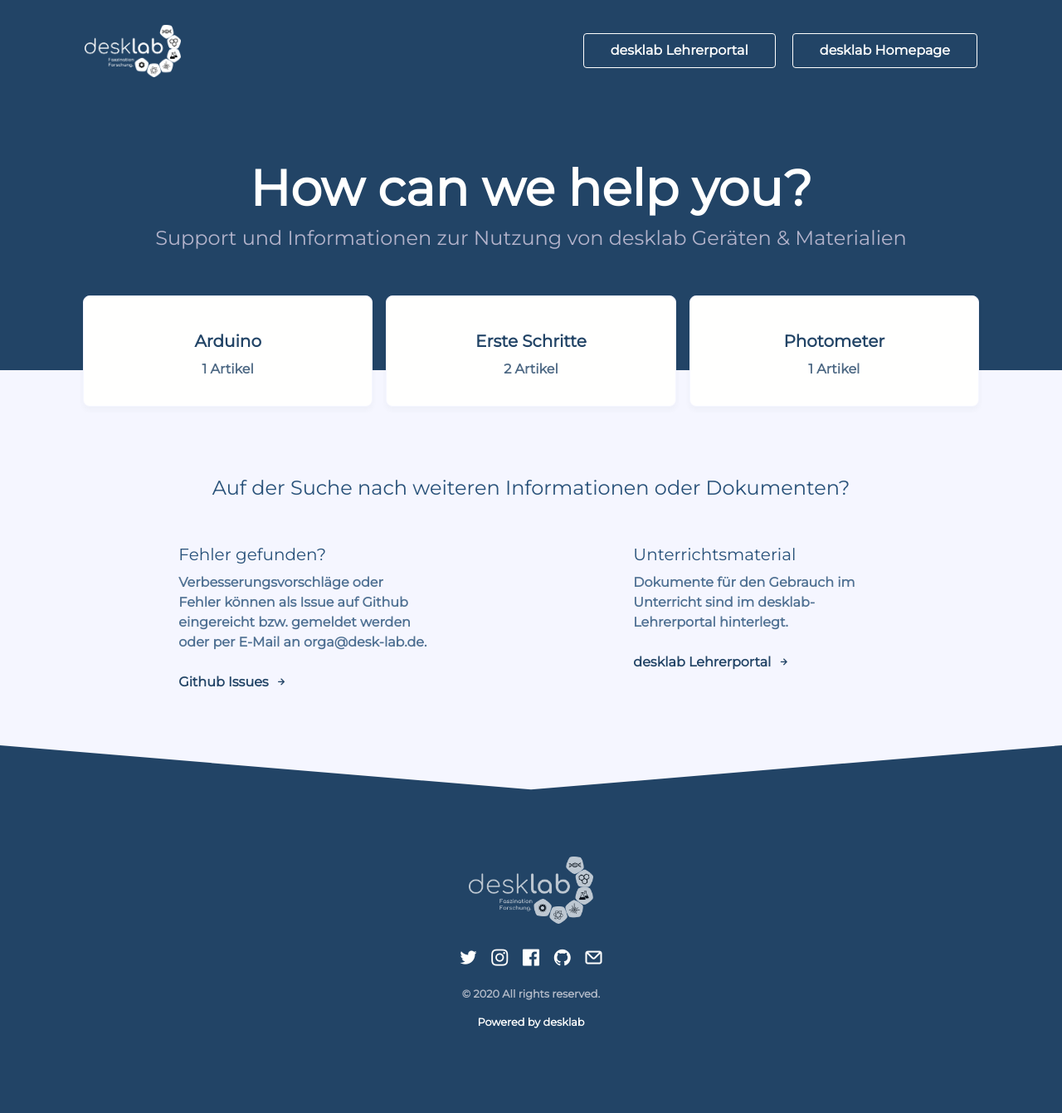
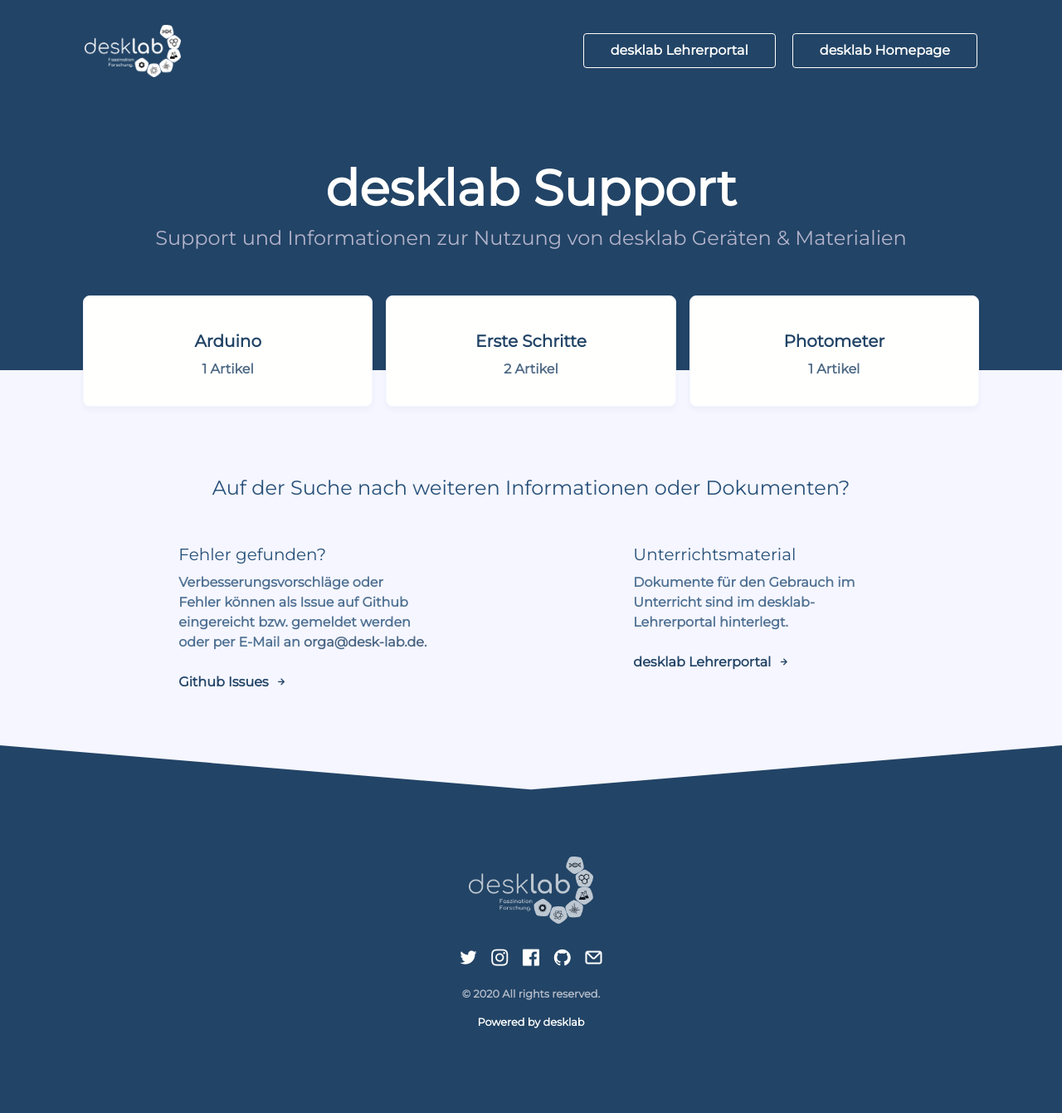
Before and after one commit to desklab/desklab.github.io, a Jekyll site: the page built from index.html, in a window 1280 px wide. Shown: the whole page at 83% size. Built offline with Jekyll 4.4.1, drawn with Linux system fonts in a browser that asks for light colours; nearby versions of some CDN libraries.

Commit message:
Add tagline and email link

```diff
--- a/_config.yml
+++ b/_config.yml
@@ -19,17 +19,19 @@
 # in the templates via {{ site.myvariable }}.
 
 title: desklab
-description: desklab support page
+description: desklab Support
 baseurl: / # the subpath of your site, e.g. /support
 url: https://support.desk-lab.de # the base hostname & protocol for your site, e.g. http://example.com
 permalink: /:categories/:title
+
+tagline: Support
 
 content_type: #Define whether this is a knowledge base, help center, or something else
 use_authors: false #Set this to false to disable showing post authors
 
 brand_logo: desklab-logo.png
 brand_name: desklab
-header: How can we help you?
+header: desklab Support
 subheader: Support und Informationen zur Nutzung von desklab Geräten & Materialien
 
 meta_image: meta.png
@@ -61,7 +63,7 @@
 
 # More Help
 help_one_title: Fehler gefunden?
-help_one_content: Verbesserungsvorschläge oder Fehler können als Issue auf Github eingereicht bzw. gemeldet werden oder per E-Mail an orga@desk-lab.de.
+help_one_content: Verbesserungsvorschläge oder Fehler können als Issue auf Github eingereicht bzw. gemeldet werden oder per E-Mail an <a href="mailto:orga@desk-lab.de">orga@desk-lab.de</a>.
 help_one_button: Github Issues
 help_one_link: https://github.com/desklab/desklab.github.io/issues
 
```
